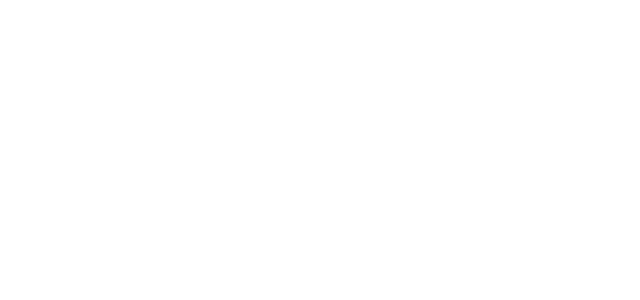
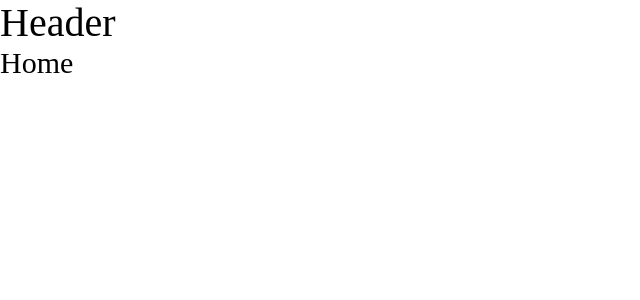
Before and after one commit to ArtomkIvanher/pet_proj1, a React (Create React App) app: page / in a window 1280 px wide. Shown: the top 300 px of the page, without its empty margins (0-640 px from the left). Built offline with nearby package versions, Linux system fonts and the light colour scheme.

Commit message:
add Routes and Header

```diff
--- a/package.json
+++ b/package.json
@@ -10,9 +10,13 @@
     "@types/node": "^16.18.97",
     "@types/react": "^18.3.2",
     "@types/react-dom": "^18.3.0",
+    "@types/react-router-dom": "^5.3.3",
+    "normalize.css": "^8.0.1",
     "react": "^18.3.1",
     "react-dom": "^18.3.1",
+    "react-router-dom": "^6.23.1",
     "react-scripts": "5.0.1",
+    "sass": "^1.77.2",
     "typescript": "^4.9.5",
     "web-vitals": "^2.1.4"
   },
--- a/src/App.tsx
+++ b/src/App.tsx
@@ -1,8 +1,17 @@
 import React from 'react';
+import { Route, Routes } from 'react-router-dom'
+import {Home} from './pages/Home/components/Home'
+import {MonthStatistics} from './pages/MonthStatistics/components/MonthStatistics'
+import { Header } from './shared/Header/Header'
 
 function App() {
   return (
     <div className="App">
+      <Header></Header>
+      <Routes>
+        <Route path="/" element={<Home />}/>
+        <Route path="month-statistics" element={<MonthStatistics />}/>
+      </Routes>
     </div>
   );
 }
--- a/src/index.tsx
+++ b/src/index.tsx
@@ -1,12 +1,14 @@
-import React from 'react';
-import ReactDOM from 'react-dom/client';
-import App from './App';
+import React from 'react'
+import ReactDOM from 'react-dom/client'
+import App from './App'
+import './styles/index.scss'
+import { BrowserRouter } from 'react-router-dom'
 
-const root = ReactDOM.createRoot(
-  document.getElementById('root') as HTMLElement
-);
+const root = ReactDOM.createRoot(document.getElementById('root') as HTMLElement)
 root.render(
-  <React.StrictMode>
-    <App />
-  </React.StrictMode>
-);
+	<React.StrictMode>
+		<BrowserRouter>
+			<App />
+		</BrowserRouter>
+	</React.StrictMode>
+)
--- /dev/null
+++ b/src/pages/Home/components/Home.module.scss
@@ -0,0 +1,3 @@
+.home{
+    font-size: 30px;
+}
--- /dev/null
+++ b/src/pages/Home/components/Home.tsx
@@ -0,0 +1,10 @@
+import React from 'react'
+import s from './Home.module.scss'
+
+type Props = {}
+
+export const Home = (props: Props) => {
+  return (
+    <div className={s.home}>Home</div>
+  )
+}
--- /dev/null
+++ b/src/pages/MonthStatistics/components/MonthStatistics.module.scss
@@ -0,0 +1,3 @@
+.MonthStatistics {
+	font-size: 30px;
+}
--- /dev/null
+++ b/src/pages/MonthStatistics/components/MonthStatistics.tsx
@@ -0,0 +1,10 @@
+import React from 'react'
+import s from './MonthStatistics.module.scss'
+
+type Props = {}
+
+export const MonthStatistics = (props: Props) => {
+  return (
+    <div className={s.MonthStatistics}>MonthStatistics</div>
+  )
+}
--- /dev/null
+++ b/src/shared/Header/Header.module.scss
@@ -0,0 +1,3 @@
+.header{
+    font-size: 40px;
+}
--- /dev/null
+++ b/src/shared/Header/Header.tsx
@@ -0,0 +1,10 @@
+import React from 'react'
+import s from './Header.module.scss'
+
+type Props = {}
+
+export const Header = (props: Props) => {
+  return (
+    <header className={s.header}>Header</header>
+  )
+}
--- /dev/null
+++ b/src/styles/index.scss
@@ -0,0 +1 @@
+@import '~normalize.css'
```
Also changed, not shown: src/styles/variables.scss (added), 2 other files (tests, documents, lock files or other folders).
